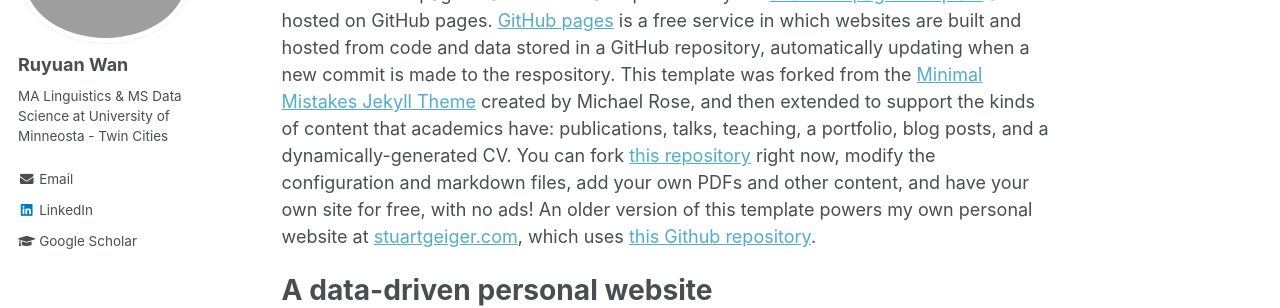
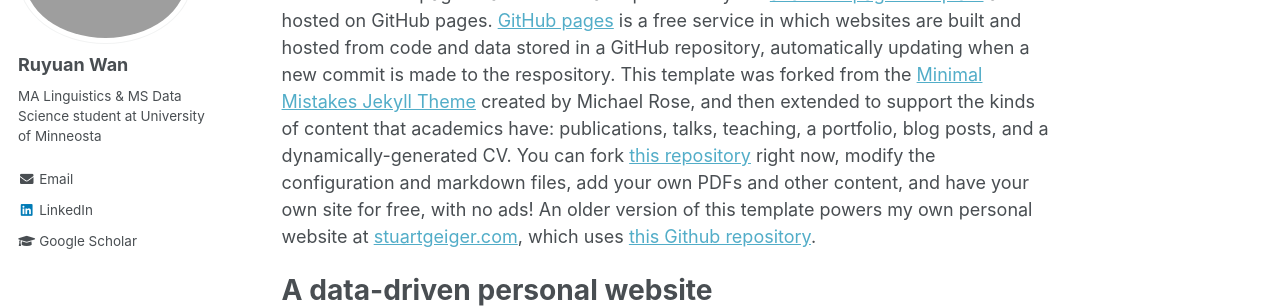
Before and after one commit to RuyuanWan/ruyuanwan.github.io, a Jekyll site: the page built from _pages/about.md, in a window 1280 px wide. Shown: the part 208-516 px from the top of the page. Built offline with Jekyll 4.4.1, drawn with Linux system fonts in a browser that asks for light colours.

Commit message:
Update _config.yml

```diff
--- a/_config.yml
+++ b/_config.yml
@@ -81,8 +81,8 @@ analytics:
 # Site Author
 author:
   name             : "Ruyuan Wan"
-  avatar           : "profile.png"
-  bio              : "MA Linguistics & MS Data Science at University of Minneosta - Twin Cities"
+  avatar           : "profile.PNG"
+  bio              : "MA Linguistics & MS Data Science student at University of Minneosta"
   location         : #"Location"
   employer         :
   #pubmed           : "https://www.ncbi.nlm.nih.gov/pubmed/?term=john+snow"
```
